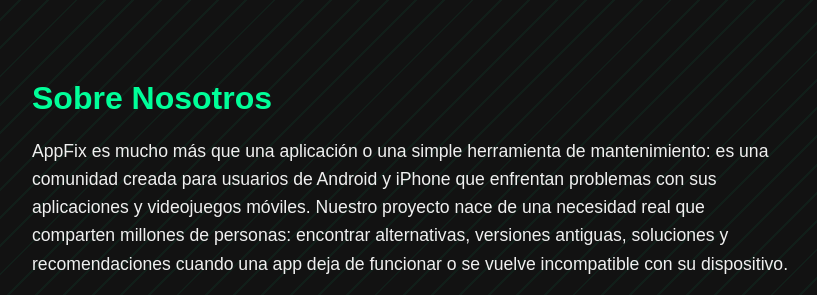
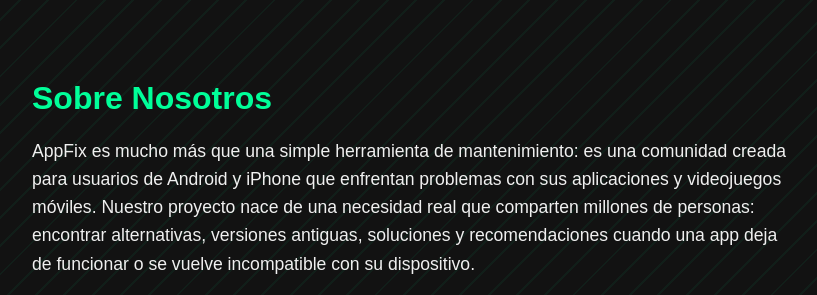
Before and after one commit to Colacao14/AppFix-web, a plain HTML site: page index.html in a window 1280 px wide. Shown: the part 800-1095 px from the top of the page, without its empty margins (228-1045 px from the left). Drawn offline with Linux system fonts and the light colour scheme.

Commit message:
Update index.html

```diff
--- a/index.html
+++ b/index.html
@@ -134,7 +134,7 @@
   <!-- SECCIÓN SOBRE NOSOTROS -->
   <div id="sobre-nosotros">
     <h2>Sobre Nosotros</h2>
-    <p>AppFix es mucho más que una aplicación o una simple herramienta de mantenimiento: es una comunidad creada para usuarios de Android y iPhone que enfrentan problemas con sus aplicaciones y videojuegos móviles. Nuestro proyecto nace de una necesidad real que comparten millones de personas: encontrar alternativas, versiones antiguas, soluciones y recomendaciones cuando una app deja de funcionar o se vuelve incompatible con su dispositivo.</p>
+    <p>AppFix es mucho más que una simple herramienta de mantenimiento: es una comunidad creada para usuarios de Android y iPhone que enfrentan problemas con sus aplicaciones y videojuegos móviles. Nuestro proyecto nace de una necesidad real que comparten millones de personas: encontrar alternativas, versiones antiguas, soluciones y recomendaciones cuando una app deja de funcionar o se vuelve incompatible con su dispositivo.</p>
 
     <div class="tarjeta">
       📲 <strong>Encontrar Alternativas Funcionales:</strong>
```
